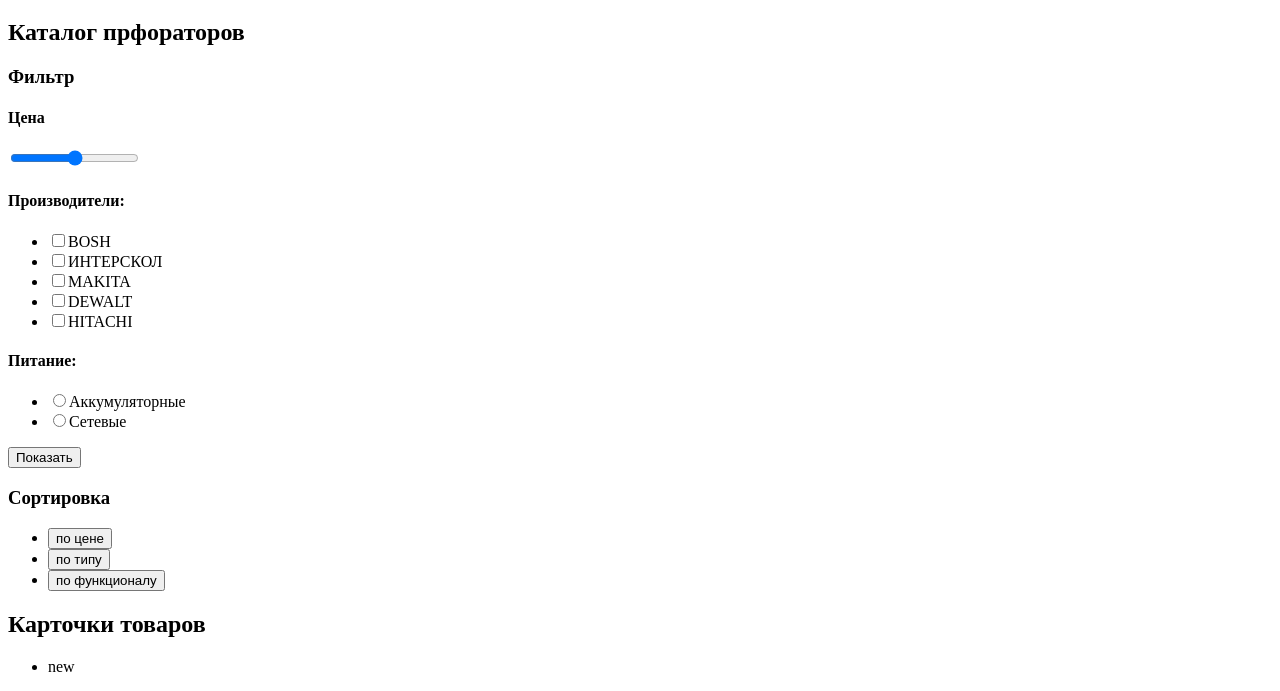
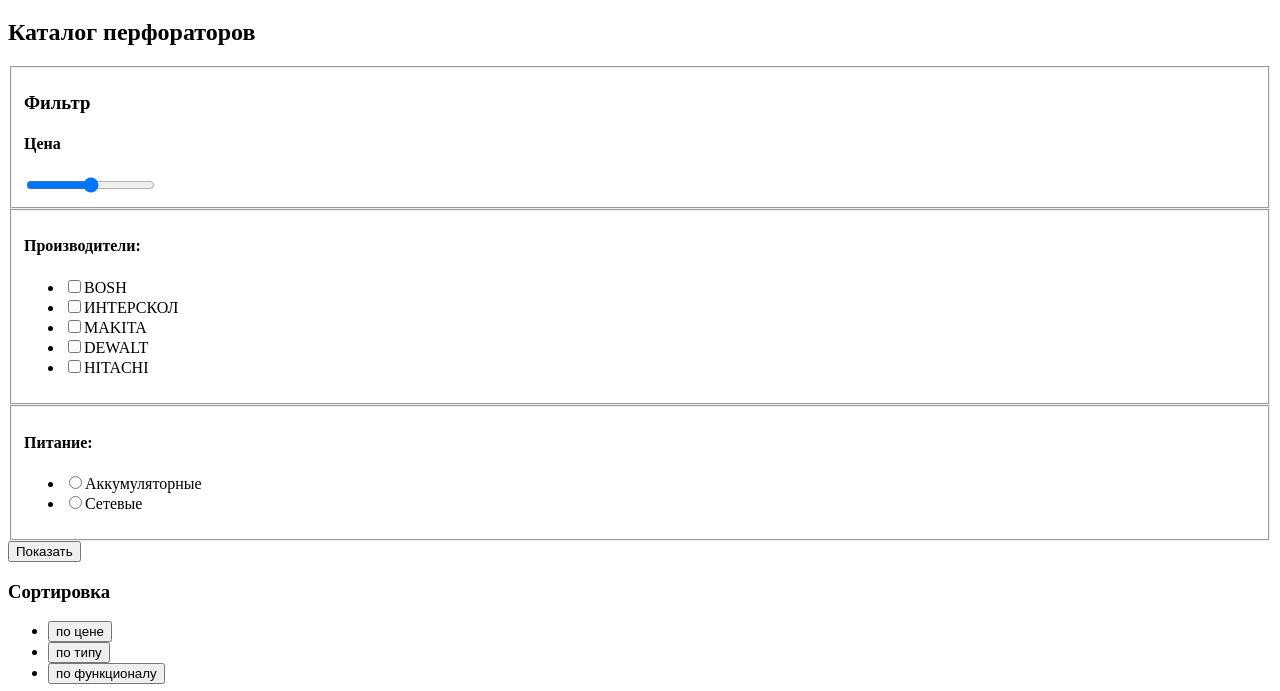
Before and after one commit to alscode2019/856931-technomart-26, a plain HTML site: page catalog.html in a window 1280 px wide. Shown: the part 551-1242 px from the top of the page. Drawn offline with Linux system fonts and the light colour scheme.

Commit message:
дополнение к разметке catalog.html
Исправление дополнений к семантической разметке

```diff
--- a/catalog.html
+++ b/catalog.html
@@ -44,18 +44,18 @@
         </ul>
         <h1>Перфораторы</h1>
         <section>
-            <h2>Каталог прфораторов</h2>
-            <!--Здесь будет секция фильтров-->
-            <section>
-                <div>
+            <h2>Каталог перфораторов</h2>
+            <!--Здесь будет форма фильтров-->
+            <form action="">
+                    <!--Фильтр цены-->
+                        <fieldset>
                             <h3>Фильтр</h3>
                             <h4>Цена</h4>
-                    <form><input type="range"></form>
-                </div>
-                <!--Здесь будет форма выбора производителей-->
-                <div>
+                            <input type="range">
+                        </fieldset>
+                    <!--Выбор производителей-->
+                    <fieldset>
                             <h4>Производители:</h4>
-                    <form>
                             <ul>
                                     <li><input type="checkbox">BOSH</li>
                                     <li><input type="checkbox">ИНТЕРСКОЛ</li>
@@ -63,21 +63,18 @@
                                     <li><input type="checkbox">DEWALT</li>
                                     <li><input type="checkbox">HITACHI</li>
                              </ul>
-                    </form>
-                </div>
-                <!--Здесь будет форма выбора по типу питания-->
-                <div>
+                     </fieldset>
+                     <!--Выбор по типу питания-->
+                     <fieldset>
                             <h4>Питание:</h4>
-                    <form>
                                 <ul>
                                     <li><input type="radio">Аккумуляторные</li>
                                     <li><input type="radio">Сетевые</li>
                                 </ul>
+                    </fieldset>
                 </form>
-                </div>
-                <button>Показать</button>
+                <button type="submit">Показать</button>
             </section>
-
             <!--Здесь будет меню сортировки товаров-->
             <div>
                 <h3>Сортировка</h3>
@@ -94,7 +91,6 @@
                 </ul>
             </div>
 
-        </section>
         <section>
             <h2>Карточки товаров</h2>
             <ul>
```
Lines whose indentation alone changed are shown as unchanged.
